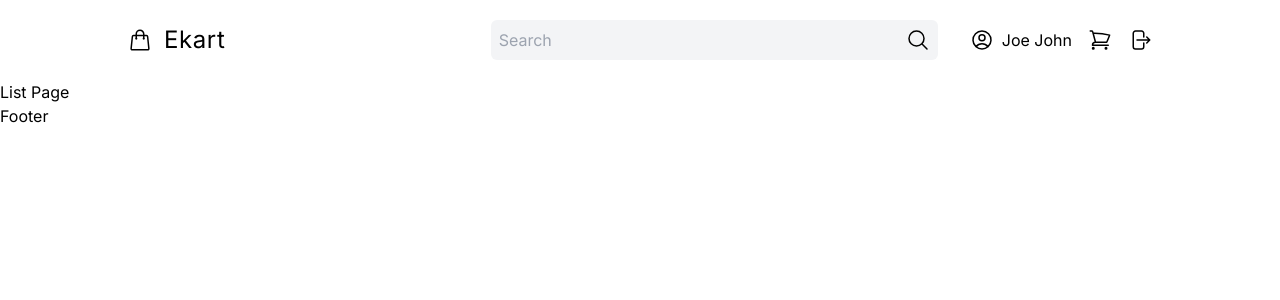
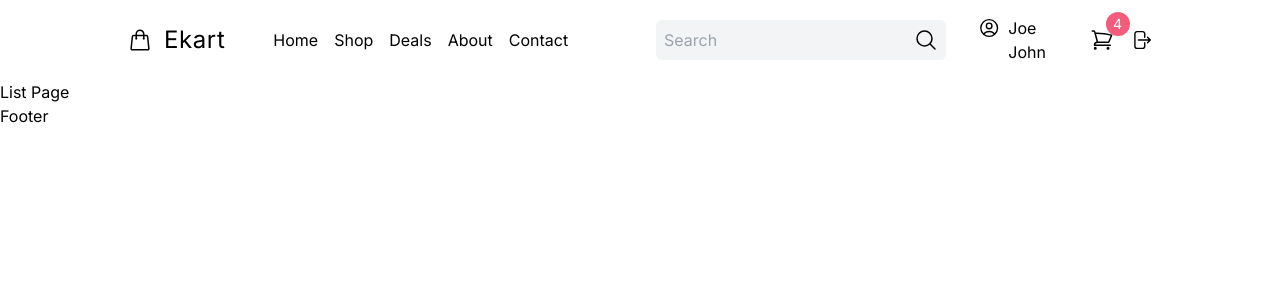
Before and after one commit to arunkb2795/ecommerce, a Next.js app: page /list in a window 1280 px wide. Shown: the top 300 px of the page. Built offline with nearby package versions, Linux system fonts and the light colour scheme; no server answers; what @wix/sdk would draw is missing.

Commit message:
Update : header nav links

```diff
--- a/src/components/nav-bar.tsx
+++ b/src/components/nav-bar.tsx
@@ -16,7 +16,7 @@
       {/* BIGGER SCREENS */}
       <div className="hidden md:flex items-center justify-between gap-8 h-full">
         {/* LEFT */}
-        <div className="w-1/3">
+        <div className="w-1/3 xl:w-1/2 flex items-center gap-12">
           <Link href="#" className="flex items-center gap-3">
             <svg
               xmlns="http://www.w3.org/2000/svg"
@@ -35,9 +35,16 @@
 
             <div className="text-2xl tracking-wide">Ekart</div>
           </Link>
+          <div className="hidden xl:flex gap-4">
+            <Link href="/">Home</Link>
+            <Link href="/">Shop</Link>
+            <Link href="/">Deals</Link>
+            <Link href="/">About</Link>
+            <Link href="/">Contact</Link>
+          </div>
         </div>
         {/* RIGHT */}
-        <div className="w-2/3 flex justify-between gap-8 items-center">
+        <div className="w-2/3 xl:w-1/2 flex justify-between gap-8 items-center">
           <SearchBar />
           <NavIcons />
         </div>
--- a/src/components/nav-icons.tsx
+++ b/src/components/nav-icons.tsx
@@ -1,7 +1,26 @@
+"use client";
+
+import { useState } from "react";
+import Link from "next/link";
+import { useRouter } from "next/navigation";
+
 const NavIcons = () => {
+  const [isProfileOpen, setIsProfileOpen] = useState<boolean>(false);
+  const [isCartOpen, setIsCartOpen] = useState<boolean>(false);
+  const router = useRouter();
+  // TEMPORARY
+  const isLoggedIn = false;
+
+  const handleProfile = () => {
+    if (!isLoggedIn) {
+      setIsProfileOpen((prev) => !prev);
+    }
+    router.push("/login");
+  };
+
   return (
-    <div className="flex items-center gap-4 2xl:gap-6">
-        <div className="flex gap-2">
+    <div className="flex items-center gap-4 2xl:gap-6 relative">
+      <div className="flex gap-2 cursor-pointer" onClick={handleProfile}>
         <svg
           xmlns="http://www.w3.org/2000/svg"
           fill="none"
@@ -16,11 +35,17 @@
             d="M17.982 18.725A7.488 7.488 0 0 0 12 15.75a7.488 7.488 0 0 0-5.982 2.975m11.963 0a9 9 0 1 0-11.963 0m11.963 0A8.966 8.966 0 0 1 12 21a8.966 8.966 0 0 1-5.982-2.275M15 9.75a3 3 0 1 1-6 0 3 3 0 0 1 6 0Z"
           />
         </svg>
-
         Joe John
-
       </div>
 
+      {isProfileOpen && (
+        <div className="absolute p-4 rounded-md top-12 left-0 right-0 text-sm shadow-[0_3px_10px_rgb(0,0,0,0.2)] z-20">
+          <Link href="/">Profile</Link>
+          <div className="mt-2 cursor-pointer">Logout</div>
+        </div>
+      )}
+
+      <div className="cursor-pointer relative">
         <svg
           xmlns="http://www.w3.org/2000/svg"
           fill="none"
@@ -28,6 +53,7 @@
           strokeWidth={1.5}
           stroke="currentColor"
           className="size-6"
+          onClick={() => setIsCartOpen((prev) => !prev)}
         >
           <path
             strokeLinecap="round"
@@ -35,6 +61,13 @@
             d="M2.25 3h1.386c.51 0 .955.343 1.087.835l.383 1.437M7.5 14.25a3 3 0 0 0-3 3h15.75m-12.75-3h11.218c1.121-2.3 2.1-4.684 2.924-7.138a60.114 60.114 0 0 0-16.536-1.84M7.5 14.25 5.106 5.272M6 20.25a.75.75 0 1 1-1.5 0 .75.75 0 0 1 1.5 0Zm12.75 0a.75.75 0 1 1-1.5 0 .75.75 0 0 1 1.5 0Z"
           />
         </svg>
+        <div className="absolute -top-4 -right-4 w-6 h-6 bg-pink_red rounded-full text-white text-sm flex justify-center items-center">4</div>
+      </div>
+      {isCartOpen && (
+          <div className="absolute p-4 rounded-md top-12 left-0 right-0 text-sm shadow-[0_3px_10px_rgb(0,0,0,0.2)] z-20">
+            Cart Modal
+          </div>
+        )}
       <svg
         xmlns="http://www.w3.org/2000/svg"
         fill="none"
--- a/tailwind.config.ts
+++ b/tailwind.config.ts
@@ -13,6 +13,9 @@
         "gradient-conic":
           "conic-gradient(from 180deg at 50% 50%, var(--tw-gradient-stops))",
       },
+      colors:{
+        pink_red:'#F35C7A'
+      }
     },
   },
   plugins: [],
```
Lines whose indentation alone changed are shown as unchanged.
